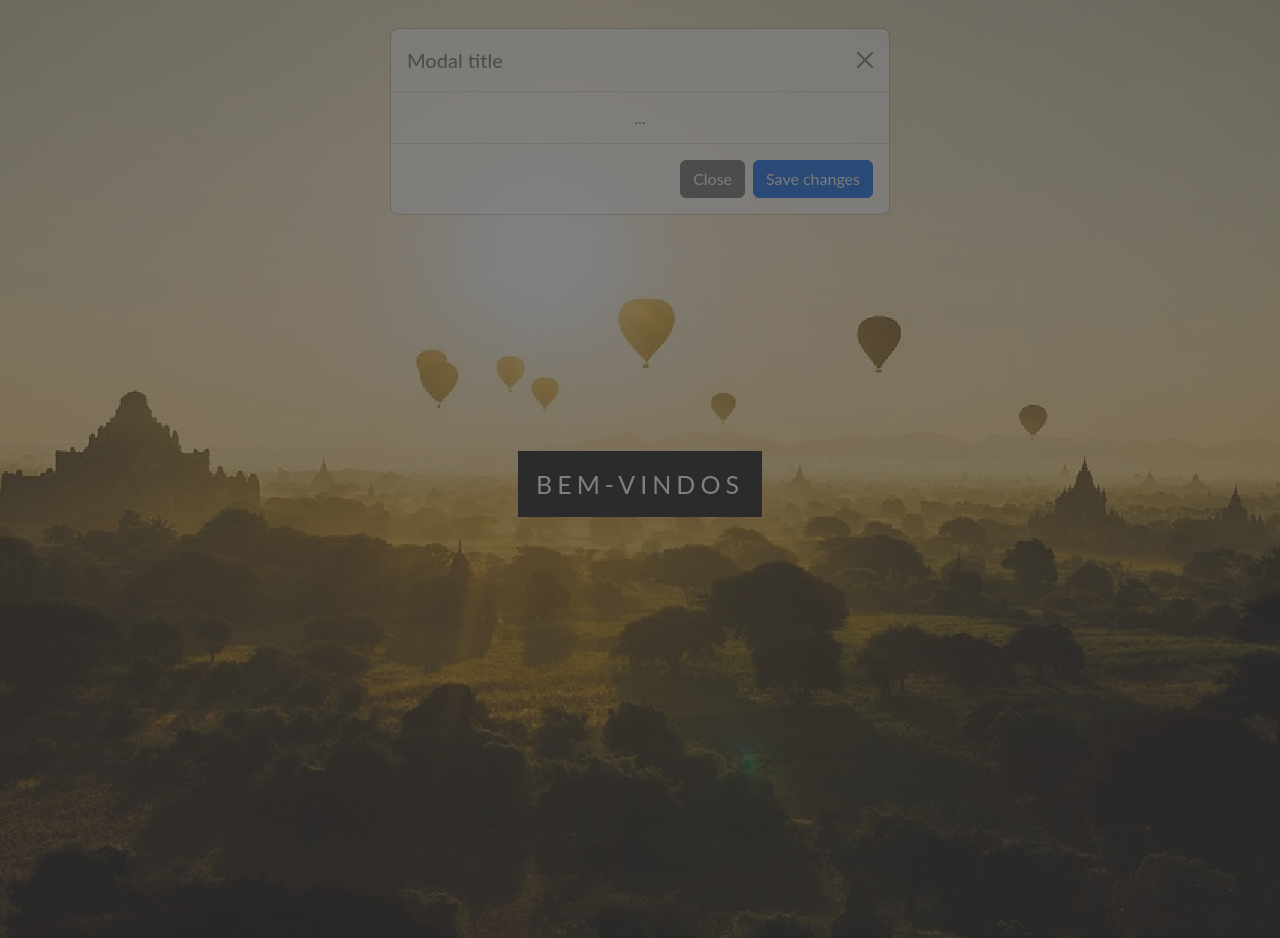
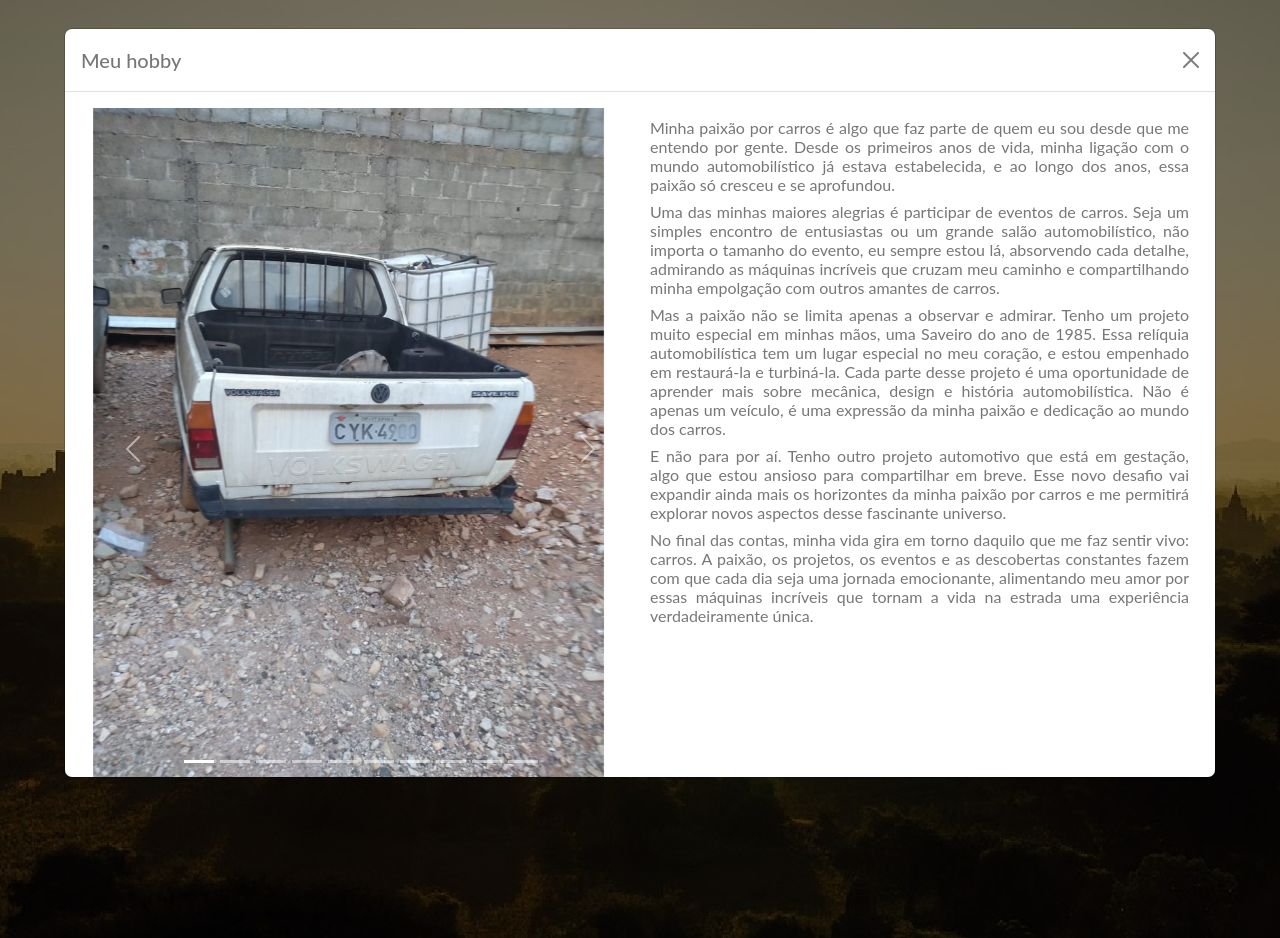
Before and after one commit to viniciusmattoss/SitePessoal, a PHP site: page /index.html in a window 1280 px wide, after a click on "Meu Hobby". Run offline with PHP 8.4, Linux system fonts and the light colour scheme.

Commit message:
Adicionado primeiro modal com a pagina hobby

```diff
--- a/estilo.css
+++ b/estilo.css
@@ -19,7 +19,7 @@ body, html {
   .caixa6 {
     position: relative;
     height: 100vh; /* Usar vh (viewport height) para ocupar toda a tela */
-    opacity: 0.7;
+    opacity: 1.0;
     background-position: center center;
     background-repeat: no-repeat;
     background-attachment: fixed;
@@ -85,3 +85,28 @@ body, html {
   p {
     margin: 0;
   }
+
+  /* Adjust modal width */
+.modal-dialog {
+  max-width: 90%; /* You can change the percentage to your desired width */
+}
+
+/* Adjust modal height */
+.modal-content {
+  max-height: 80vh; /* You can change the percentage or use pixels (e.g., 500px) */
+  overflow-y: auto; /* Add scrollbar if the content exceeds the max height */
+}
+
+.modal-texto{
+  padding: 10px;
+  text-align: justify;
+  display: flex;
+  flex-direction: column;
+  gap: 0.5em;
+}
+
+.carusel{
+  /* Reduzir o tamanho da imagem dentro do modal */
+  max-width: 10%; /* Ajusta a largura máxima da imagem para ocupar o espaço disponível no modal */
+  height: auto; /* Mantém a proporção original da imagem */
+}
--- a/index.html
+++ b/index.html
@@ -28,7 +28,7 @@
       <div class="conteudo-titulo">
         <!-- Button trigger modal -->
 <button type="button" class="btn btn-primary" data-bs-toggle="modal" data-bs-target="#exampleModal">
-    Teste 01
+    Meu Hobby
   </button>
 
   <!-- Modal -->
@@ -36,15 +36,86 @@
     <div class="modal-dialog">
       <div class="modal-content">
         <div class="modal-header">
-          <h5 class="modal-title" id="exampleModalLabel">Modal title</h5>
+          <h5 class="modal-title" id="exampleModalLabel">Meu hobby</h5>
           <button type="button" class="btn-close" data-bs-dismiss="modal" aria-label="Close"></button>
         </div>
+         <!-- conteudo primeiro modal -->
         <div class="modal-body">
-          ...
-        </div>
-        <div class="modal-footer">
-          <button type="button" class="btn btn-secondary" data-bs-dismiss="modal">Close</button>
-          <button type="button" class="btn btn-primary">Save changes</button>
+          <!-- primeiro carrosel -->
+
+          <div class="container text-center">
+            <div class="row">
+              <div class="col-md-6">
+                <div id="carouselExampleIndicators" class="carousel slide">
+                  <div class="carousel-indicators">
+                    <button type="button" data-bs-target="#carouselExampleIndicators" data-bs-slide-to="0" class="active" aria-current="true" aria-label="Slide 1"></button>
+                    <button type="button" data-bs-target="#carouselExampleIndicators" data-bs-slide-to="1" aria-label="Slide 2"></button>
+                    <button type="button" data-bs-target="#carouselExampleIndicators" data-bs-slide-to="2" aria-label="Slide 3"></button>
+                    <button type="button" data-bs-target="#carouselExampleIndicators" data-bs-slide-to="3" aria-label="Slide 4"></button>
+                    <button type="button" data-bs-target="#carouselExampleIndicators" data-bs-slide-to="4" aria-label="Slide 5"></button>
+                    <button type="button" data-bs-target="#carouselExampleIndicators" data-bs-slide-to="5" aria-label="Slide 6"></button>
+                    <button type="button" data-bs-target="#carouselExampleIndicators" data-bs-slide-to="6" aria-label="Slide 7"></button>
+                    <button type="button" data-bs-target="#carouselExampleIndicators" data-bs-slide-to="7" aria-label="Slide 8"></button>
+                    <button type="button" data-bs-target="#carouselExampleIndicators" data-bs-slide-to="8" aria-label="Slide 9"></button>
+                    <button type="button" data-bs-target="#carouselExampleIndicators" data-bs-slide-to="9" aria-label="Slide 10"></button>
+                  </div>
+                  <div class="carousel-inner row col-md-6">
+                    <div class="carousel-item active Carusel">
+                      <img src="IMG/Sava01.jpg" class="d-block w-100" alt="...">
+                    </div>
+                    <div class="carousel-item">
+                      <img src="IMG/Sava02.jpg" class="d-block w-100" alt="...">
+                    </div>
+                    <div class="carousel-item">
+                      <img src="IMG/Sava03.jpg" class="d-block w-100" alt="...">
+                    </div>
+                    <div class="carousel-item">
+                      <img src="IMG/sava04.jpg" class="d-block w-100" alt="...">
+                    </div>
+                    <div class="carousel-item">
+                      <img src="IMG/Sava05.jpg" class="d-block w-100" alt="...">
+                    </div>
+                    <div class="carousel-item">
+                      <img src="IMG/Sava06.jpg" class="d-block w-100" alt="...">
+                    </div>
+                    <div class="carousel-item">
+                      <img src="IMG/Sava07.jpg" class="d-block w-100" alt="...">
+                    </div>
+                    <div class="carousel-item">
+                      <img src="IMG/Sava08.jpg" class="d-block w-100" alt="...">
+                    </div>
+                    <div class="carousel-item">
+                      <img src="IMG/Sava09.jpg" class="d-block w-100" alt="...">
+                    </div>
+                    <div class="carousel-item">
+                      <img src="IMG/Sava10.jpg" class="d-block w-100" alt="...">
+                    </div>
+                  </div>
+                  <button class="carousel-control-prev" type="button" data-bs-target="#carouselExampleIndicators" data-bs-slide="prev">
+                    <span class="carousel-control-prev-icon" aria-hidden="true"></span>
+                    <span class="visually-hidden">Previous</span>
+                  </button>
+                  <button class="carousel-control-next" type="button" data-bs-target="#carouselExampleIndicators" data-bs-slide="next">
+                    <span class="carousel-control-next-icon" aria-hidden="true"></span>
+                    <span class="visually-hidden">Next</span>
+                  </button>
+                </div>
+              </div>
+              <div class="col-md-6 modal-texto">
+
+              <p> Minha paixão por carros é algo que faz parte de quem eu sou desde que me entendo por gente. Desde os primeiros anos de vida, minha ligação com o mundo automobilístico já estava estabelecida, e ao longo dos anos, essa paixão só cresceu e se aprofundou.</p>
+
+              <p>Uma das minhas maiores alegrias é participar de eventos de carros. Seja um simples encontro de entusiastas ou um grande salão automobilístico, não importa o tamanho do evento, eu sempre estou lá, absorvendo cada detalhe, admirando as máquinas incríveis que cruzam meu caminho e compartilhando minha empolgação com outros amantes de carros.</p>
+
+              <p>Mas a paixão não se limita apenas a observar e admirar. Tenho um projeto muito especial em minhas mãos, uma Saveiro do ano de 1985. Essa relíquia automobilística tem um lugar especial no meu coração, e estou empenhado em restaurá-la e turbiná-la. Cada parte desse projeto é uma oportunidade de aprender mais sobre mecânica, design e história automobilística. Não é apenas um veículo, é uma expressão da minha paixão e dedicação ao mundo dos carros.</p>
+
+              <p>E não para por aí. Tenho outro projeto automotivo que está em gestação, algo que estou ansioso para compartilhar em breve. Esse novo desafio vai expandir ainda mais os horizontes da minha paixão por carros e me permitirá explorar novos aspectos desse fascinante universo.</p>
+
+              <p>No final das contas, minha vida gira em torno daquilo que me faz sentir vivo: carros. A paixão, os projetos, os eventos e as descobertas constantes fazem com que cada dia seja uma jornada emocionante, alimentando meu amor por essas máquinas incríveis que tornam a vida na estrada uma experiência verdadeiramente única.</p>
+
+              </div>
+            </div>
+          </div>
         </div>
       </div>
     </div>
```
Also changed, not shown: IMG/Sava01.jpg (added), IMG/Sava02.jpg (added), IMG/Sava03.jpg (added), IMG/Sava05.jpg (added), IMG/Sava06.jpg (added), IMG/Sava07.jpg (added), IMG/Sava08.jpg (added), IMG/Sava09.jpg (added), IMG/Sava10.jpg (added), IMG/sava04.jpg (added).
